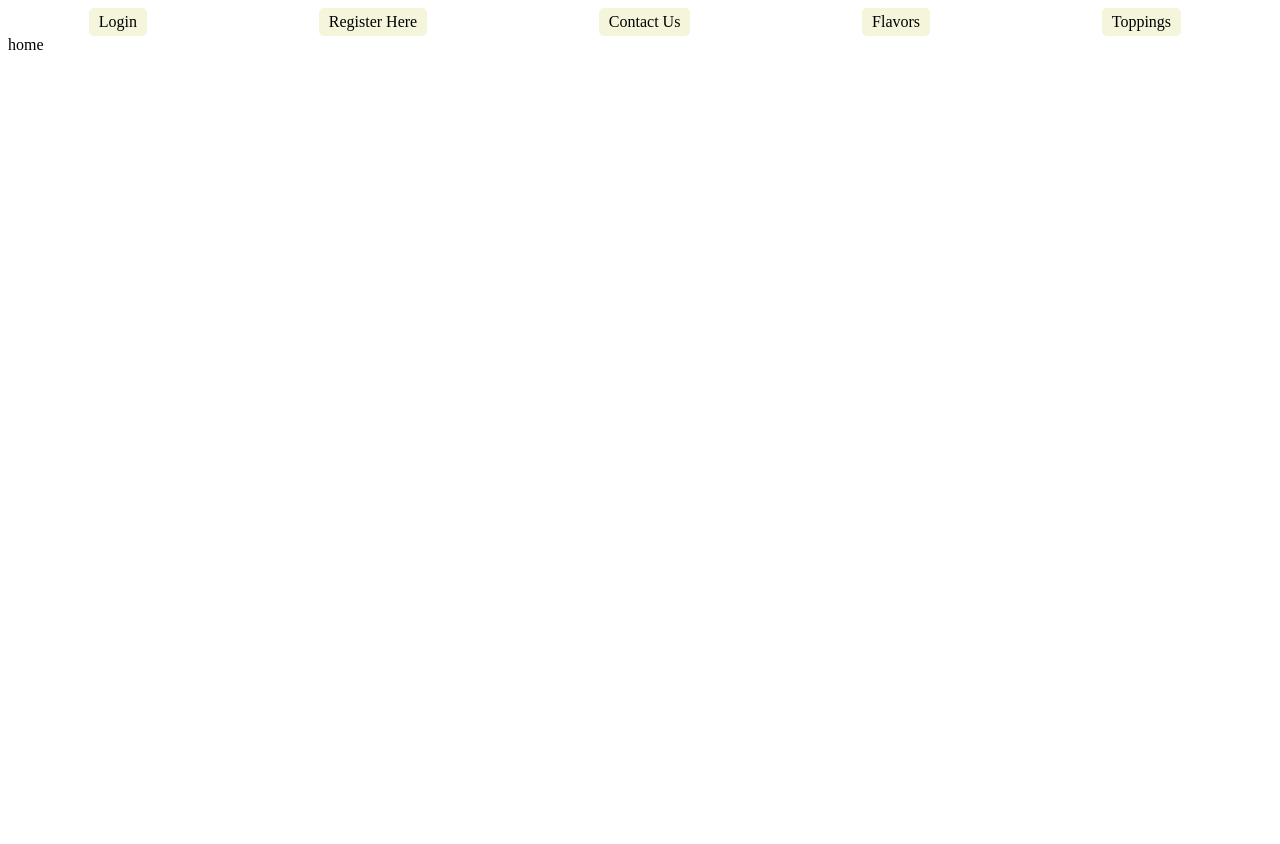
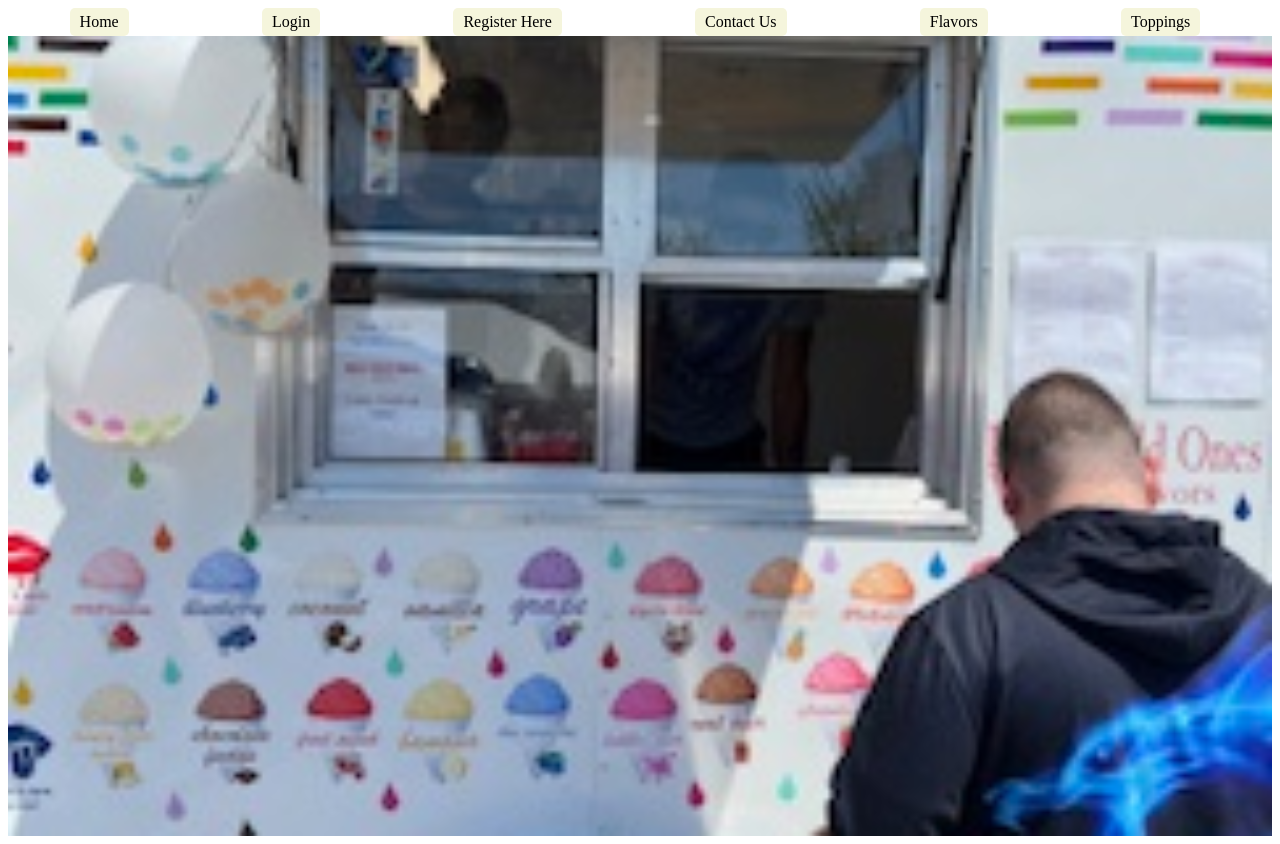
Before and after one commit to DionnaW/Watson_Dionna_SnowCone_Capstone, a React (Vite) app in the folder deez-front-end/: page / in a window 1280 px wide. Before the commit the page ends 800 px from the top, so only its background shows below. Built offline with nearby package versions, Linux system fonts and the light colour scheme; no server answers.

Commit message:
login & register functuality working

```diff
--- a/deez-front-end/src/components/Header.jsx
+++ b/deez-front-end/src/components/Header.jsx
@@ -17,6 +17,7 @@ const Header = () => {
                     </>
                     :
                     <>
+                        <Link className='text-sm text-blue-600 underline' to={'/home'}>Home</Link>
                         <Link className='text-sm text-blue-600 underline' to={'/login'}>Login</Link>
                         <Link className='text-sm text-blue-600 underline' to={'/register'}>Register Here</Link>
                         <Link className='text-sm text-blue-600 underline' to={'/contact'}>Contact Us</Link>
--- a/deez-front-end/src/components/styles/Home.css
+++ b/deez-front-end/src/components/styles/Home.css
@@ -31,26 +31,3 @@ border: none;
 border-radius: 5px;
 cursor: pointer;
 }
-
-nav .dropdown {
-  display: none;
-  position: absolute;
-  min-width: 120px;
-}
-
-nav .dropdown li {
-  display: block;
-}
-
-nav li:hover .dropdown {
-  display: block;
-}
-
-nav .dropdown li a {
-  padding: 2px 5px;
-  align-content: center;
-}
-
-nav .dropdown li a:hover {
-  background-color: white;
-}
--- a/deez-front-end/src/firebase/Firebase.jsx
+++ b/deez-front-end/src/firebase/Firebase.jsx
@@ -8,13 +8,13 @@ import { getAuth } from "firebase/auth";
 // Your web app's Firebase configuration
 // For Firebase JS SDK v7.20.0 and later, measurementId is optional
 const firebaseConfig = {
-  apiKey: import.meta.env.VITE_API_KEY,
-  authDomain: import.meta.env.VITE_AUTH_DOMAIN,
-  projectId: import.meta.env.VITE_PROJECT_ID,
-  storageBucket: import.meta.env.VITE_STORAGE_BUCKET,
-  messagingSenderId: import.meta.env.VITE_MESSAGING_SENDER_ID,
-  appId: import.meta.env.VITE_APP_ID,
-  measurementId: import.meta.env.VITE_MEASUREMENT_ID
+  apiKey: "AIzaSyDAXKhXLOoZMq9yiDy4z26an0yDEvQuyJs",
+  authDomain: "deez-cold-ones-adf7c.firebaseapp.com",
+  projectId: "deez-cold-ones-adf7c",
+  storageBucket: "deez-cold-ones-adf7c.appspot.com",
+  messagingSenderId: "587164982047",
+  appId: "1:587164982047:web:9d3a725bf247a311feee2a",
+  measurementId: "G-Y3S45YH4YJ"
 };
 
 // Initialize Firebase
--- a/deez-front-end/src/pages/home.jsx
+++ b/deez-front-end/src/pages/home.jsx
@@ -4,9 +4,17 @@ import homeImage from '../views/images/IMG_1725.jpg';
 
 export default function Home() {
     return (
-        <div>
-            home
-            {/* <img src={homeImage} alt="Home" /> */}
+        <div style={{
+            backgroundImage: `url(${homeImage})`,
+            backgroundSize: 'cover',
+            backgroundPosition: 'center',
+            height: '100vh',
+            display: 'flex',
+            justifyContent: 'center',
+            alignItems: 'center'
+        }}>
+            {/* Content goes here */}
         </div>
+
     )
 }
--- a/deez-front-end/src/pages/login.jsx
+++ b/deez-front-end/src/pages/login.jsx
@@ -31,7 +31,7 @@ const Login = () => {
 
     return (
         <div className="center">
-            {userLoggedIn && <Navigate to="/home" replace />}
+            {userLoggedIn && <Navigate to="/" replace />}
             <main className="card">
                 <div className="text-center">
                     <h1>Welcome Back!</h1>
```
Also changed, not shown: deez-front-end/src/views/images/IMG_1725.jpg, 1 other file (tests, documents, lock files or other folders).
